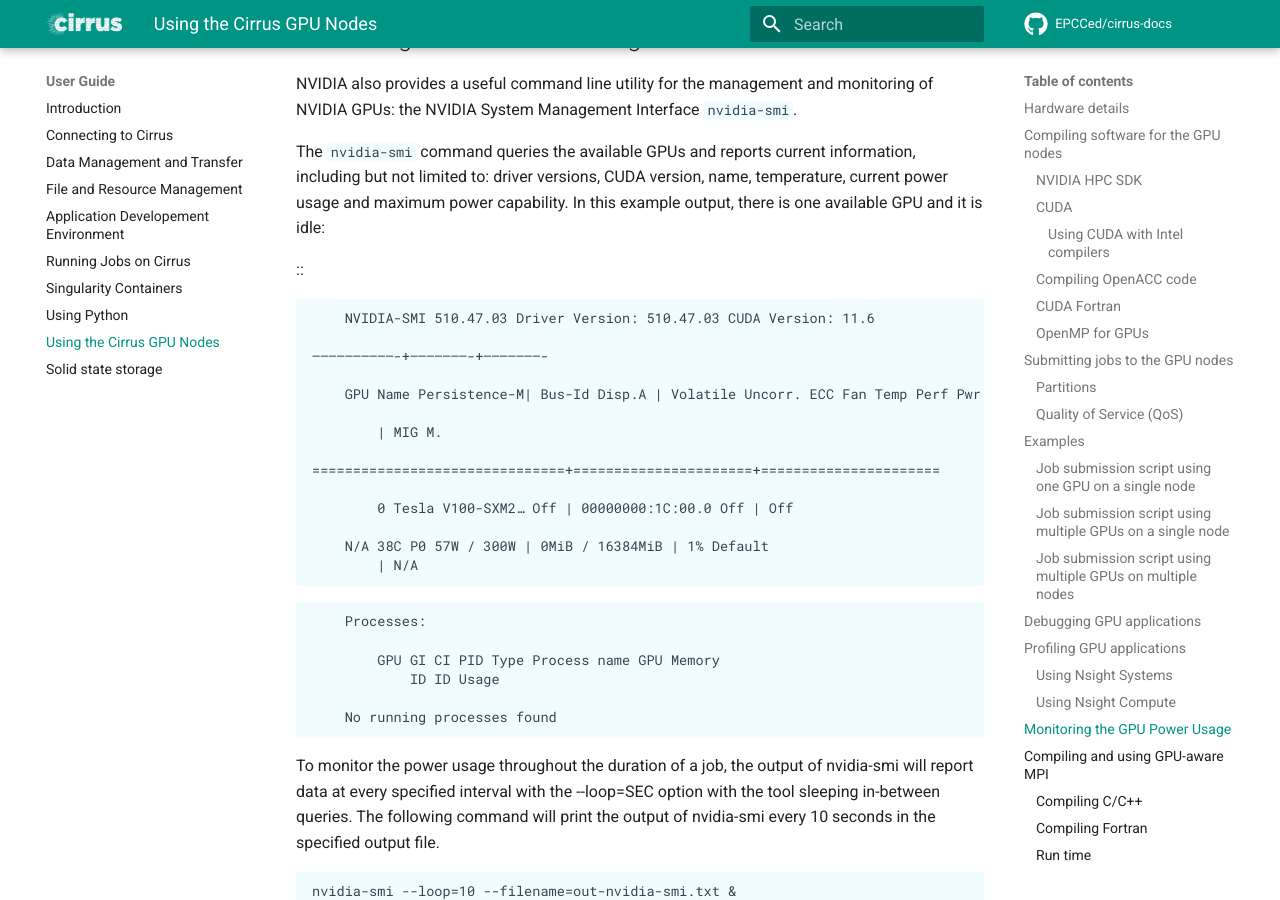
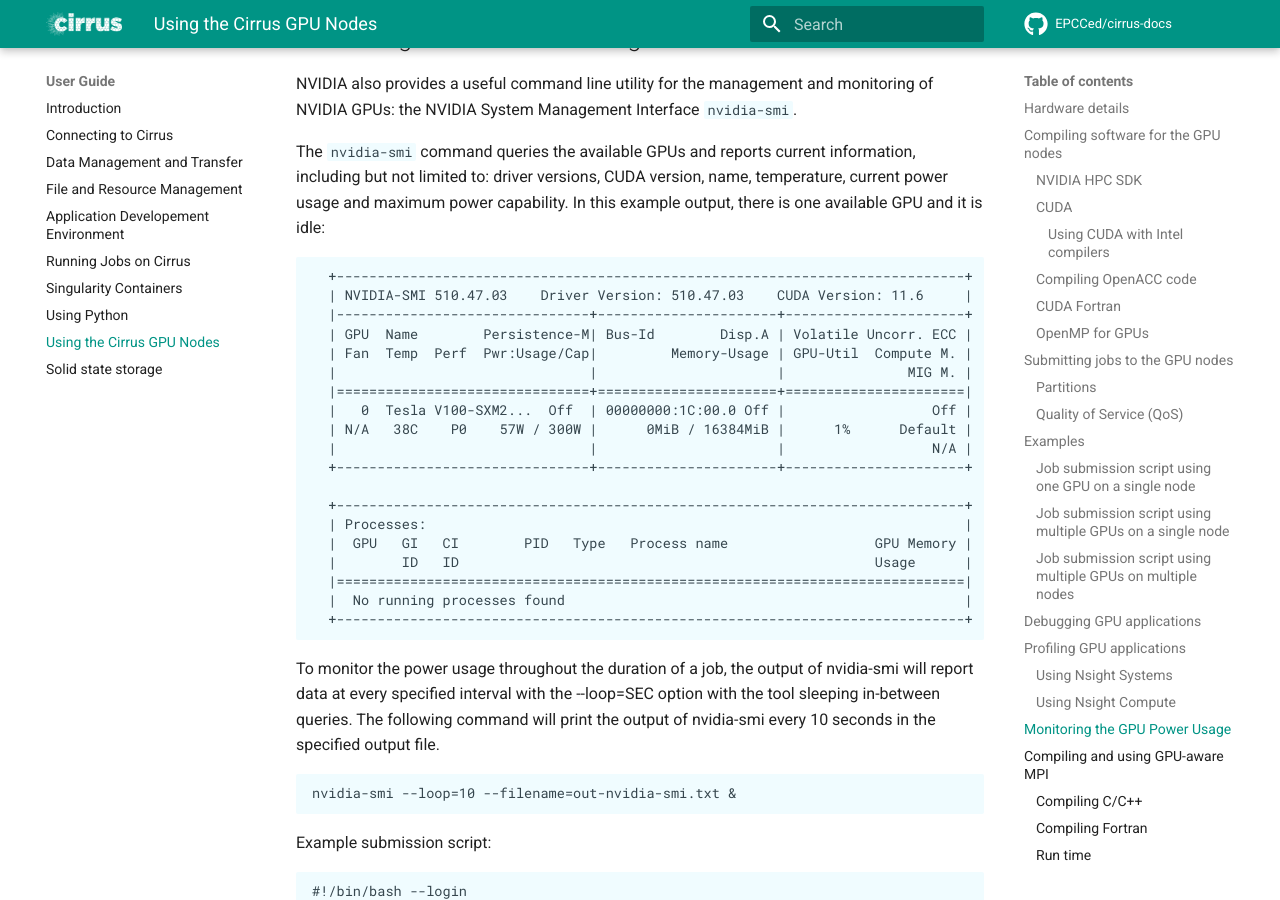
Before and after one commit to EPCCed/cirrus-docs, an MkDocs documentation site: the page built from docs/user-guide/gpu.md, in a window 1280 px wide and 900 px high, scrolled down 9534 px. Built offline with MkDocs 1.6.1 and Material for MkDocs 9.7.7, drawn with Linux system fonts in a browser that asks for light colours; comment, search, counter and statistics services are not loaded; some of the changed lines change nothing that is shown.

Commit message:
Fix formatting

````diff
--- a/docs/user-guide/gpu.md
+++ b/docs/user-guide/gpu.md
@@ -452,35 +452,34 @@ The `nvidia-smi` command queries the available GPUs and reports current informat
 
 
 
-::
-```
-    NVIDIA-SMI 510.47.03 Driver Version: 510.47.03 CUDA Version: 11.6
 
-——————————-+———————-+———————-
-
-    GPU Name Persistence-M| Bus-Id Disp.A | Volatile Uncorr. ECC Fan Temp Perf Pwr:Usage/Cap| Memory-Usage | GPU-Util Compute M.
-
-        | MIG M.
-
-===============================+======================+======================
-
-        0 Tesla V100-SXM2… Off | 00000000:1C:00.0 Off | Off
-
-    N/A 38C P0 57W / 300W | 0MiB / 16384MiB | 1% Default
-        | N/A
 
 ```
+
+  +-----------------------------------------------------------------------------+
+  | NVIDIA-SMI 510.47.03    Driver Version: 510.47.03    CUDA Version: 11.6     |
+  |-------------------------------+----------------------+----------------------+
+  | GPU  Name        Persistence-M| Bus-Id        Disp.A | Volatile Uncorr. ECC |
+  | Fan  Temp  Perf  Pwr:Usage/Cap|         Memory-Usage | GPU-Util  Compute M. |
+  |                               |                      |               MIG M. |
+  |===============================+======================+======================|
+  |   0  Tesla V100-SXM2...  Off  | 00000000:1C:00.0 Off |                  Off |
+  | N/A   38C    P0    57W / 300W |      0MiB / 16384MiB |      1%      Default |
+  |                               |                      |                  N/A |
+  +-------------------------------+----------------------+----------------------+
+
+  +-----------------------------------------------------------------------------+
+  | Processes:                                                                  |
+  |  GPU   GI   CI        PID   Type   Process name                  GPU Memory |
+  |        ID   ID                                                   Usage      |
+  |=============================================================================|
+  |  No running processes found                                                 |
+  +-----------------------------------------------------------------------------+
+
 ```
 
 
-    Processes:
 
-        GPU GI CI PID Type Process name GPU Memory
-            ID ID Usage
-
-    No running processes found
-
-```
 
 To monitor the power usage throughout the duration of a job, the output of nvidia-smi will report data at every specified interval with the --loop=SEC option with the tool sleeping in-between queries. The following command will print the output of nvidia-smi every 10 seconds in the specified output file.
 
````
